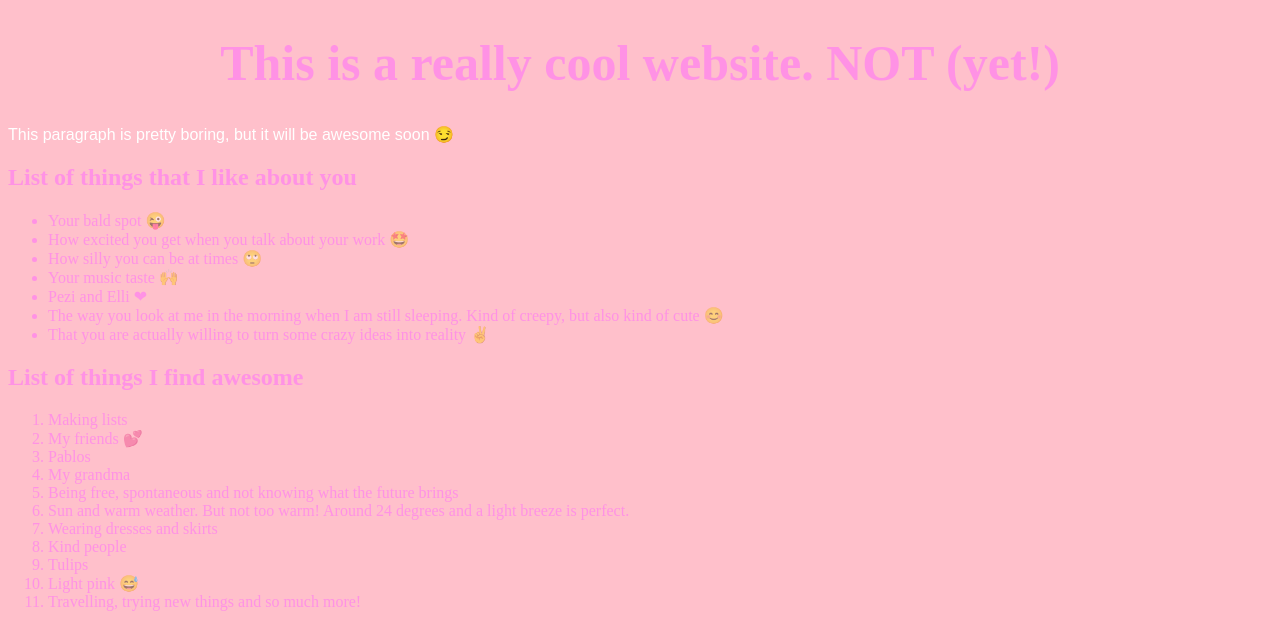
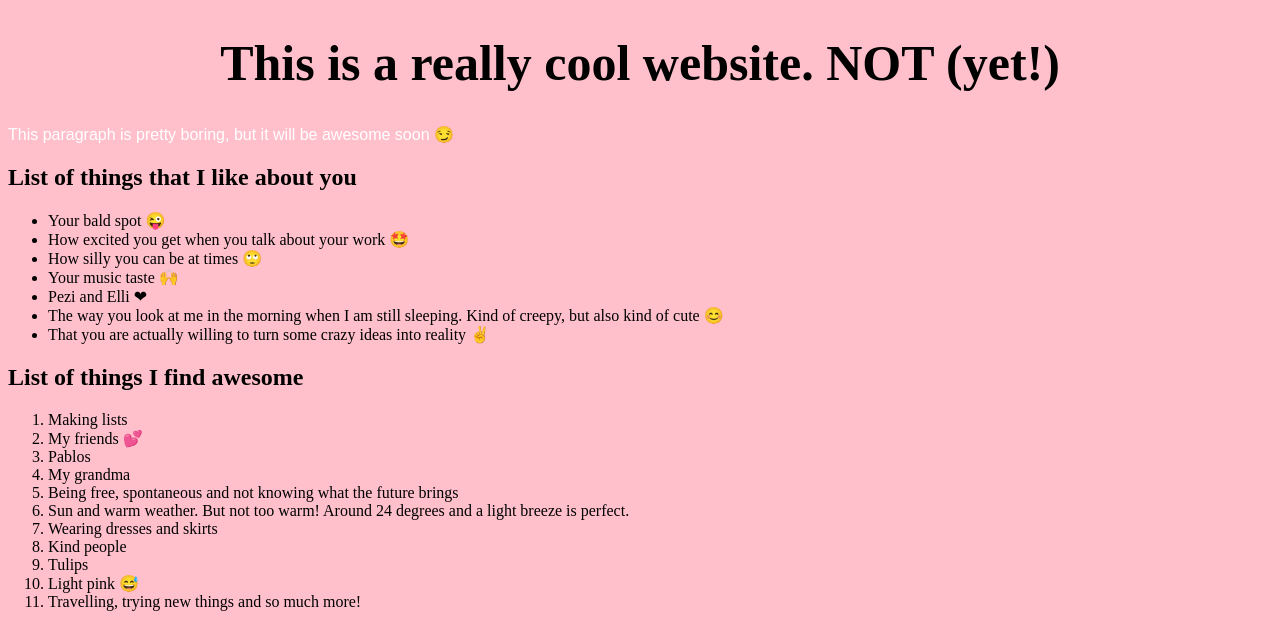
Before and after one commit to kirkeke/simple-site, a plain HTML site: page index.html in a window 1280 px wide. Shown: the top 624 px of the page. Drawn offline with Linux system fonts and the light colour scheme; grey boxes are pictures that could not be loaded.

Commit message:
changed colour to black

```diff
--- a/index.html
+++ b/index.html
@@ -47,7 +47,7 @@
 body {
     background: pink;
     /*a in the colour code means alpha and it makes the colour transparent*/
-    color: rgba(255,100,255,0.5);
+    color: black;
 }
 
 /* Layout settings for headings */
```
